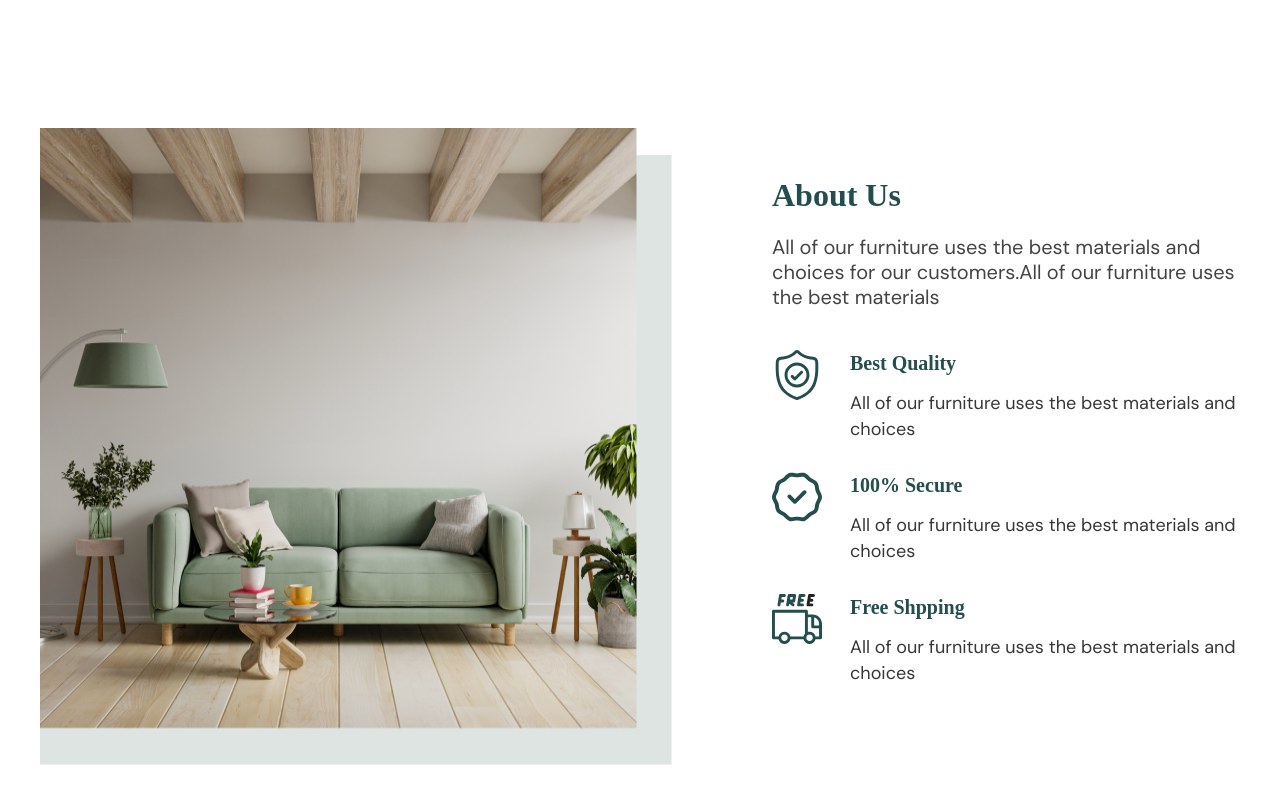
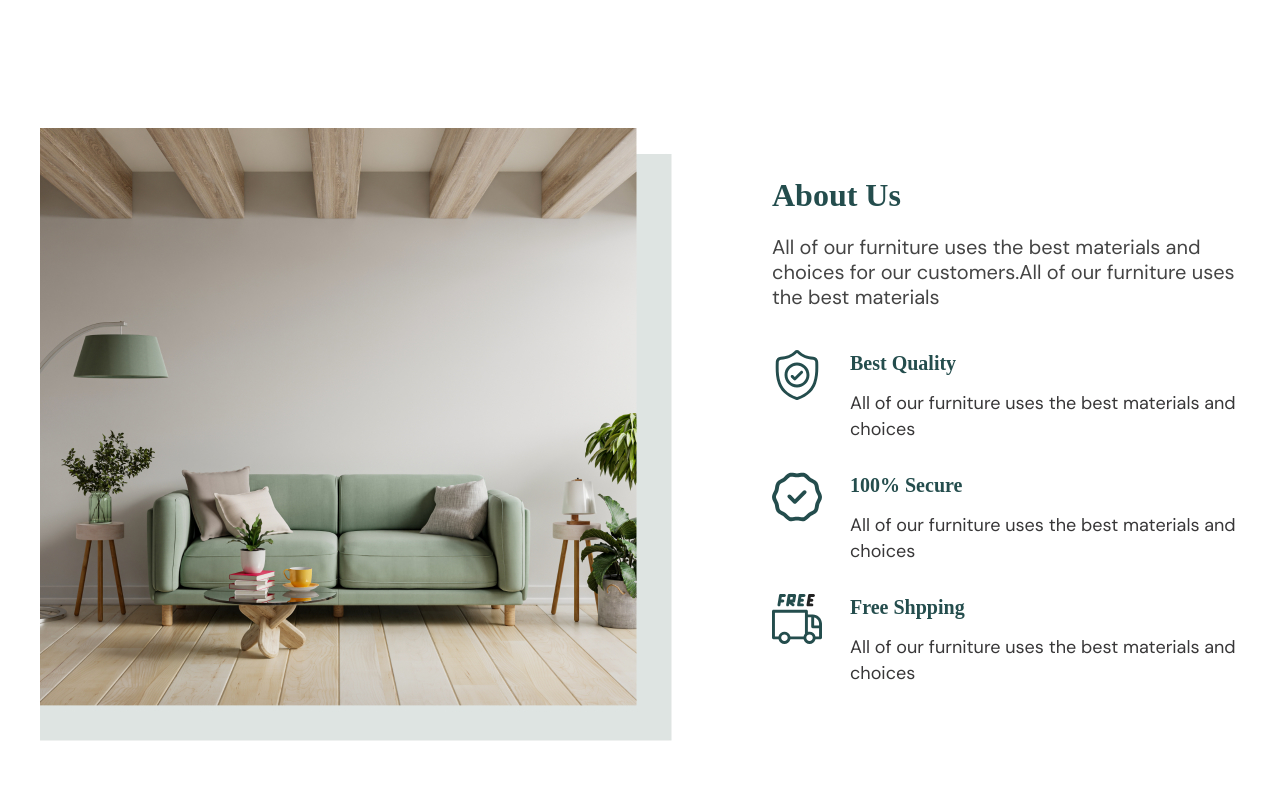
Before and after one commit to Artur2390/first_site, a plain HTML site: page index.html in a window 1280 px wide. Shown: the part 880-1680 px from the top of the page. Drawn offline with Linux system fonts and the light colour scheme; a web font is replaced by a local one.

Commit message:
дополнения в секциях

```diff
--- a/index.html
+++ b/index.html
@@ -21,7 +21,7 @@
               <li class="list__item">
                 <a href="#">About</a>
               </li>
-              <li class= "list__item">
+              <li class="list__item">
                 <a href="#">Features</a>
               </li>
               <li class="list__item">
@@ -37,7 +37,10 @@
       <section class="about__company">
         <div class="container">
           <div class="about__company__wrapper">
+            <div class="img_about_company">
               <img src="./img/Rectangle 91.jpg" alt="" class="img1" />
+            </div>
+
             <div class="Text">
               <h1 class="about__company__title">
                 We Help You Make Modern Furniture
@@ -78,7 +81,10 @@
       <section class="about__us">
         <div class="container">
           <div class="about__as__wrapper">
-            <img src="./img/Group 8988.jpg" alt="" class="img2" />
+            <div class="about_us_img">
+              <img src="./img/Group 8988.jpg" alt="" />
+            </div>
+
             <div class="text__about__us">
               <h2 class="about__us__title">About Us</h2>
               <p class="par2">
@@ -210,7 +216,10 @@
               </li>
             </ul>
             <div class="al__block">
+              <div class="img_al_block">
                 <img src="./img/Group 8990.jpg" alt="" />
+              </div>
+
               <ul class="al__rooms">
                 <li class="room">
                   <svg
@@ -737,7 +746,6 @@
               </li>
             </ul>
 
-
             <ul class="col2">
               <li><h3 class="footer_title3">Take a our</h3></li>
               <li>
@@ -757,7 +765,6 @@
                 </ul>
               </li>
             </ul>
-
 
             <ul class="col3">
               <li>
```
Lines whose indentation alone changed are shown as unchanged.
